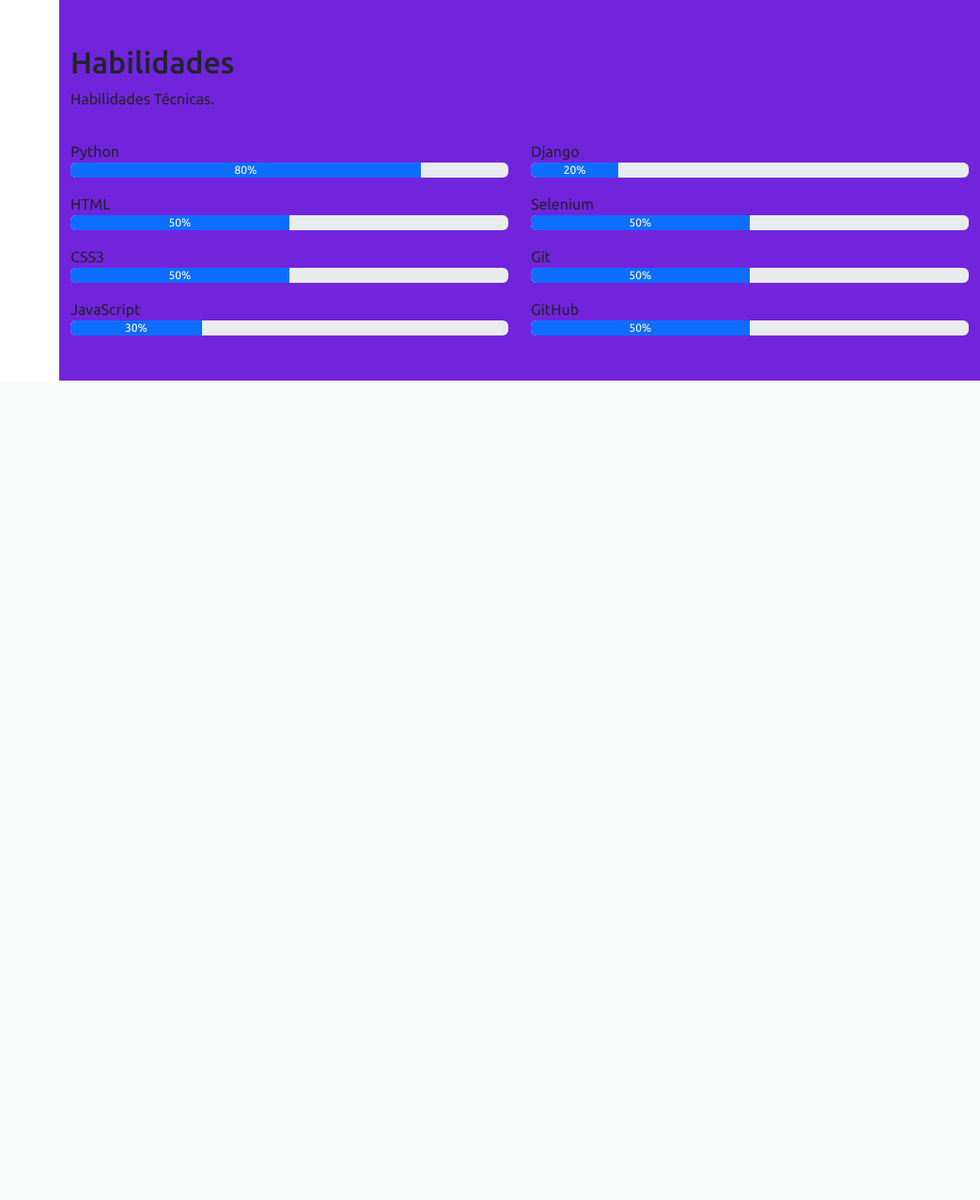
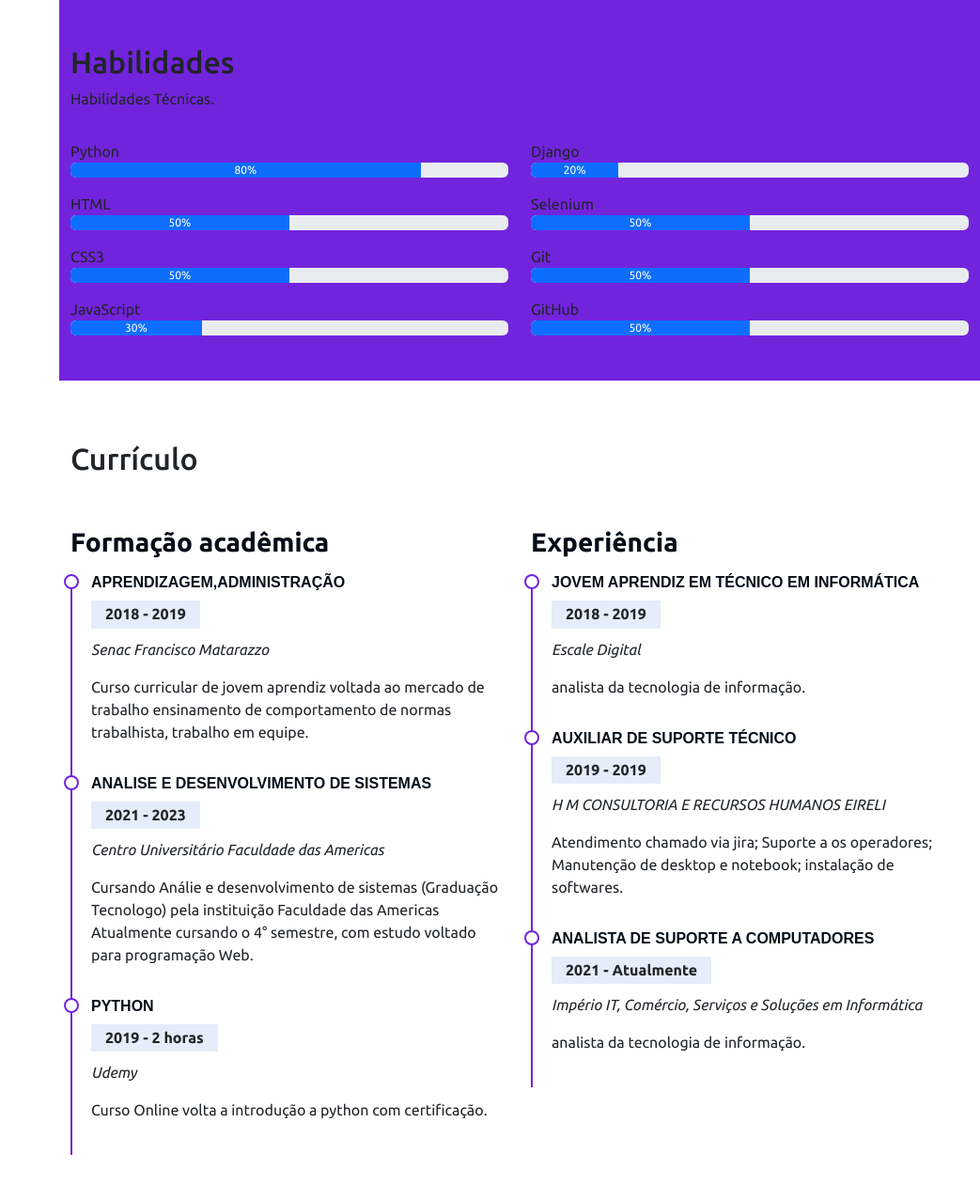
Before and after one commit to alafaethy/Portfolio, a Flask app: page / in a window 1280 px wide. Shown: the part 1540-2817 px from the top of the page at 94% size, without its empty margins (237-1280 px from the left). Before the commit the page ends 1945 px from the top, so only its background shows below. Run offline with Flask 2, Linux system fonts and the light colour scheme; some libraries are stand-ins or nearby versions.

Commit message:
Add: Style Cv

```diff
--- a/static/style.css
+++ b/static/style.css
@@ -225,3 +225,50 @@ i.menu-mobile{
 .section-bg{
     background-color: #7224dd;
 }
+
+/* Style Curriculo */
+
+.cv .cv-title{
+    font-weight: 700;
+    margin-top: 20px;
+    margin-bottom: 20px;
+    color: #050d18;
+}
+
+.cv .cv-item{
+    padding: 0 0 20px 20px;   /* padding sentido horario:top, direto, baixo, esquerdo */
+    margin-top: -2px;
+    border-left: 2px solid #7224dd;
+    position: relative;
+}
+
+.cv .cv-item h4{
+    font-size: 1rem;
+    line-height: 18px;
+    font-weight: 600;
+    text-transform: uppercase;
+    font-family: "Poppins", sans-serif;
+    color: #050d18;
+    margin-bottom: 10px;
+}
+
+.cv .cv-item h5{
+    font-size: 1rem;
+    background: #e4edf9;
+    padding: 5px 15px;
+    display: inline-block;
+    font-weight: 600;
+    margin-bottom: 10px;
+}
+
+.cv .cv-item::before{
+    content: "";
+    position: absolute;
+    top: 0;
+    left: -9px;
+    width: 16px;
+    height: 16px;
+    border: 2px solid #7224dd;
+    background: #fff;
+    border-radius: 50%;
+}
--- a/templates/index.html
+++ b/templates/index.html
@@ -43,15 +43,15 @@
                     <i class="bi bi-list-check" aria-hidden="true"></i> Habilidades</a>
                 </li>
                 <li class="nav-item">
-                  <a class="nav-link" href="#">
+                  <a class="nav-link" href="#curriculo">
                     <i class="bi bi-file-earmark" aria-hidden="true" ></i> Currículo</a>
                 </li>
                 <li class="nav-item">
-                  <a class="nav-link" href="#">
+                  <a class="nav-link" href="#portfolio">
                     <i class="bi bi-collection" aria-hidden="true"></i> Portfólio</a>
                 </li>
                 <li class="nav-item">
-                  <a class="nav-link" href="#">
+                  <a class="nav-link" href="#contato">
                     <i class="bi bi-envelope" aria-hidden="true"></i> Contato</a>
                 </li>
               </ul>
@@ -185,8 +185,74 @@
 
             </div>
         </section>
+
     <!-- Conteudo Curriculo -->
+        <section class="mt-5 cv" id="curriculo">
+            <div class="container pb-5">
+                <h2 class="pt-3 pb-4">Currículo</h2>
+                <div class="row">
+                    <div class="col-md-6">
+                        <h3 class="cv-title">Formação acadêmica</h3>
 
+                        <div class="cv-item">
+                            <h4>aprendizagem,Administração</h4>
+                            <h5>2018 - 2019</h5>
+                            <p><em>Senac Francisco Matarazzo</em></p>
+                            <p>Curso curricular de jovem aprendiz voltada ao mercado de trabalho
+                                ensinamento de comportamento de normas trabalhista, trabalho em equipe.
+                            </p>
+                        </div>
+
+                        <div class="cv-item">
+                            <h4>Analise e Desenvolvimento de Sistemas</h4>
+                            <h5>2021 - 2023</h5>
+                            <p><em>Centro Universitário Faculdade das Americas</em></p>
+                            <p>Cursando Análie e desenvolvimento de sistemas (Graduação Tecnologo) pela instituição Faculdade das Americas
+                                Atualmente cursando o 4° semestre, com estudo voltado para programação Web.
+                            </p>
+                        </div>
+
+                        <div class="cv-item">
+                            <h4>Python</h4>
+                            <h5>2019 - 2 horas </h5>
+                            <p><em>Udemy</em></p>
+                            <p>Curso Online volta a introdução a python com certificação.
+                            </p>
+                        </div>
+
+                    </div>
+
+                    <div class="col-md-6">
+                        <h3 class="cv-title">Experiência</h3>
+                        <div class="cv-item">
+                            <h4>Jovem aprendiz em Técnico em informática</h4>
+                            <h5>2018 - 2019</h5>
+                            <p><em>Escale Digital</em></p>
+                            <p>analista da tecnologia de informação.</p>
+
+                        </div>
+                        <div class="cv-item">
+                            <h4>Auxiliar de Suporte Técnico</h4>
+                            <h5> 2019 - 2019 </h5>
+                            <p><em>H M CONSULTORIA E RECURSOS HUMANOS EIRELI</em></p>
+                            <p>Atendimento chamado via jira;
+                                Suporte a os operadores;
+                                Manutenção de desktop e notebook;
+                                instalação de softwares.
+                            </p>
+
+                        </div>
+                        <div class="cv-item">
+                            <h4>Analista de suporte a computadores</h4>
+                            <h5>2021 - Atualmente </h5>
+                            <p><em>Império IT, Comércio, Serviços e Soluções em Informática</em></p>
+                            <p>analista da tecnologia de informação.</p>
+                        </div>
+                    </div>
+
+                </div>
+            </div>
+        </section>
 
     </main>
 
```
